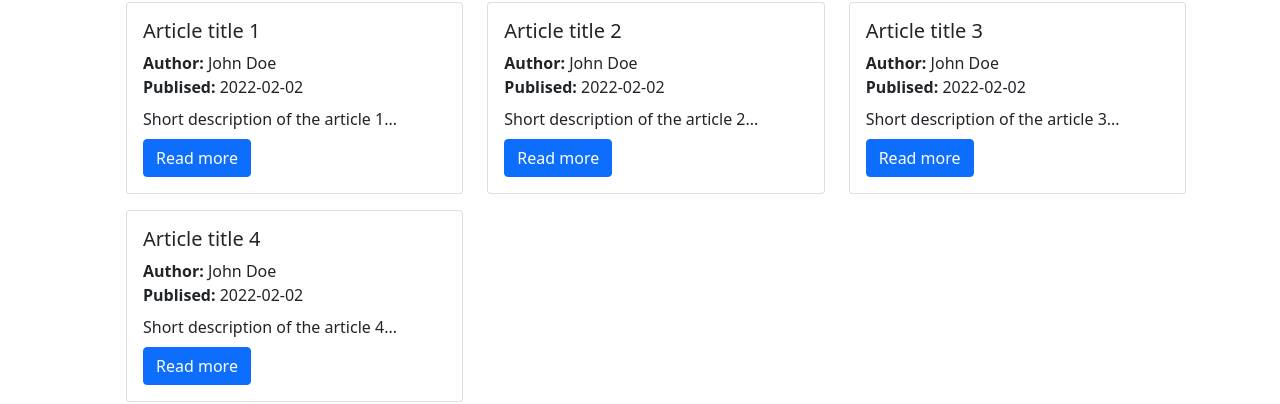
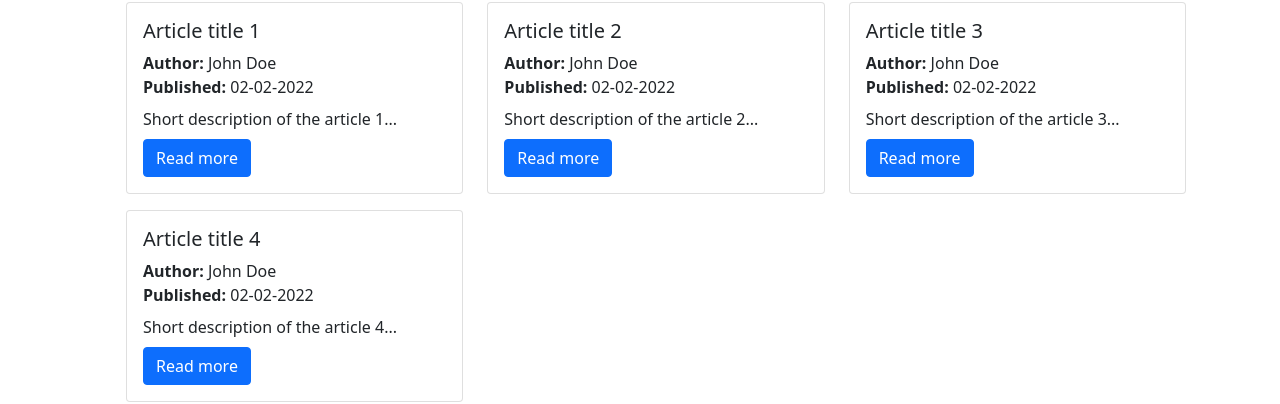
Before and after one commit to evacu8/react-blog-app, a React (Create React App) app: page / in a window 1280 px wide. Shown: the part 180-584 px from the top of the page. Built offline with nearby package versions, Linux system fonts and the light colour scheme.

Commit message:
Add react-datePicker to PostForm

```diff
--- a/package.json
+++ b/package.json
@@ -6,10 +6,12 @@
     "@testing-library/jest-dom": "^5.16.4",
     "@testing-library/react": "^13.3.0",
     "@testing-library/user-event": "^13.5.0",
+    "add": "^2.0.6",
     "bootstrap": "5.1.3",
     "http-server": "^14.1.1",
     "react": "^18.1.0",
     "react-bootstrap": "2.0",
+    "react-datepicker": "4.3.0",
     "react-dom": "^18.1.0",
     "react-quill": "^1.3.5",
     "react-redux": "7.2.6",
@@ -19,7 +21,8 @@
     "redux-devtools-extension": "2.13.9",
     "sass": "1.43.4",
     "shortid": "^2.2.16",
-    "web-vitals": "^2.1.4"
+    "web-vitals": "^2.1.4",
+    "yarn": "^1.22.19"
   },
   "scripts": {
     "start": "react-scripts start",
--- a/src/components/features/PostCard/PostCard.js
+++ b/src/components/features/PostCard/PostCard.js
@@ -1,5 +1,6 @@
 import { Card } from 'react-bootstrap';
 import { Link } from 'react-router-dom';
+import { dateToStr } from '../../../utils/dateToStr';
 
 const PostCard = props => {
   return (
@@ -11,7 +12,7 @@ const PostCard = props => {
             <strong>Author:</strong> {props.author}
           </Card.Text>
           <Card.Text className='my-0'>
-            <strong>Publised:</strong> {props.publishedDate}
+            <strong>Published:</strong> {dateToStr(props.publishedDate)}
           </Card.Text>
           <Card.Text className='my-2'>
             {props.shortDescription}
--- a/src/components/features/PostForm/PostForm.js
+++ b/src/components/features/PostForm/PostForm.js
@@ -2,6 +2,8 @@ import React, { useState } from "react";
 import ReactQuill from 'react-quill';
 import 'react-quill/dist/quill.snow.css';
 import { Container } from "react-bootstrap";
+import DatePicker from "react-datepicker";
+import "react-datepicker/dist/react-datepicker.css";
 
 const PostForm = ({ action, actionText, ...props}) => {
 
@@ -30,7 +32,8 @@ const PostForm = ({ action, actionText, ...props}) => {
         </div>
         <div className="mb-3">
           <label htmlFor="published" className="form-label">Published</label>
-          <input type="date" className="form-control" id="published" placeholder="Published" value={publishedDate} onChange={e => setPublishedDate(e.target.value)} />
+          {/* <input type="date" className="form-control" id="published" placeholder="Published" value={publishedDate} onChange={e => setPublishedDate(e.target.value)} /> */}
+          <DatePicker id="published" selected={publishedDate} onChange={date => setPublishedDate(date)} />
         </div>
         <div className="mb-3">
           <label htmlFor="shortDescription" className="form-label">Short description</label>
--- a/src/components/pages/SinglePost/SinglePost.js
+++ b/src/components/pages/SinglePost/SinglePost.js
@@ -5,7 +5,7 @@ import { getPostById } from '../../../redux/postsRedux';
 import DeleteModal from '../../views/DeleteModal/DeleteModal';
 import { useState } from 'react';
 import { removePost } from '../../../redux/postsRedux';
-
+import { dateToStr } from '../../../utils/dateToStr';
 
 const SinglePost = () => {
 
@@ -45,11 +45,9 @@ const SinglePost = () => {
             <strong>Author:</strong> {postData.author}
           </Card.Text>
           <Card.Text className='my-0'>
-            <strong>Publised:</strong> {postData.publishedDate}
+            <strong>Published:</strong> {dateToStr(postData.publishedDate)}
           </Card.Text>
-          {/* <Card.Text className='my-2'> */}
-            <p className='my-2' dangerouslySetInnerHTML={{ __html: postData.content }} />
-          {/* </Card.Text> */}
+          <p className='my-2' dangerouslySetInnerHTML={{ __html: postData.content }} />
         </Card.Body>
       </Card>
       <DeleteModal id={id} show={showModal} handleClose={handleClose} handleRemove={handleRemove}/>
--- a/src/redux/initialState.js
+++ b/src/redux/initialState.js
@@ -5,7 +5,7 @@ const initialState = {
       title: 'Article title 1',
       shortDescription: 'Short description of the article 1...',
       content: 'Main content of the article 1',
-      publishedDate: '2022-02-02',
+      publishedDate: new Date('02-02-2022'),
       author: 'John Doe'
     },
     {
@@ -13,7 +13,7 @@ const initialState = {
       title: 'Article title 2',
       shortDescription: 'Short description of the article 2...',
       content: 'Main content of the article 2',
-      publishedDate: '2022-02-02',
+      publishedDate: new Date('02-02-2022'),
       author: 'John Doe'
     },
     {
@@ -21,7 +21,7 @@ const initialState = {
       title: 'Article title 3',
       shortDescription: 'Short description of the article 3...',
       content: 'Main content of the article 3',
-      publishedDate: '2022-02-02',
+      publishedDate: new Date('02-02-2022'),
       author: 'John Doe'
     },
     {
@@ -29,7 +29,7 @@ const initialState = {
       title: 'Article title 4',
       shortDescription: 'Short description of the article 4...',
       content: 'Main content of the article 4',
-      publishedDate: '2022-02-02',
+      publishedDate: new Date('02-02-2022'),
       author: 'John Doe'
     },
   ]
--- /dev/null
+++ b/src/utils/dateToStr.js
@@ -0,0 +1,4 @@
+export const dateToStr = (dateObj) => {
+  const dateStr = dateObj.toLocaleString('en-US', { year: 'numeric', month: '2-digit', day: '2-digit' }).replaceAll('/', '-');
+  return dateStr;
+}
```
Also changed, not shown: 1 other file (tests, documents, lock files or other folders).
